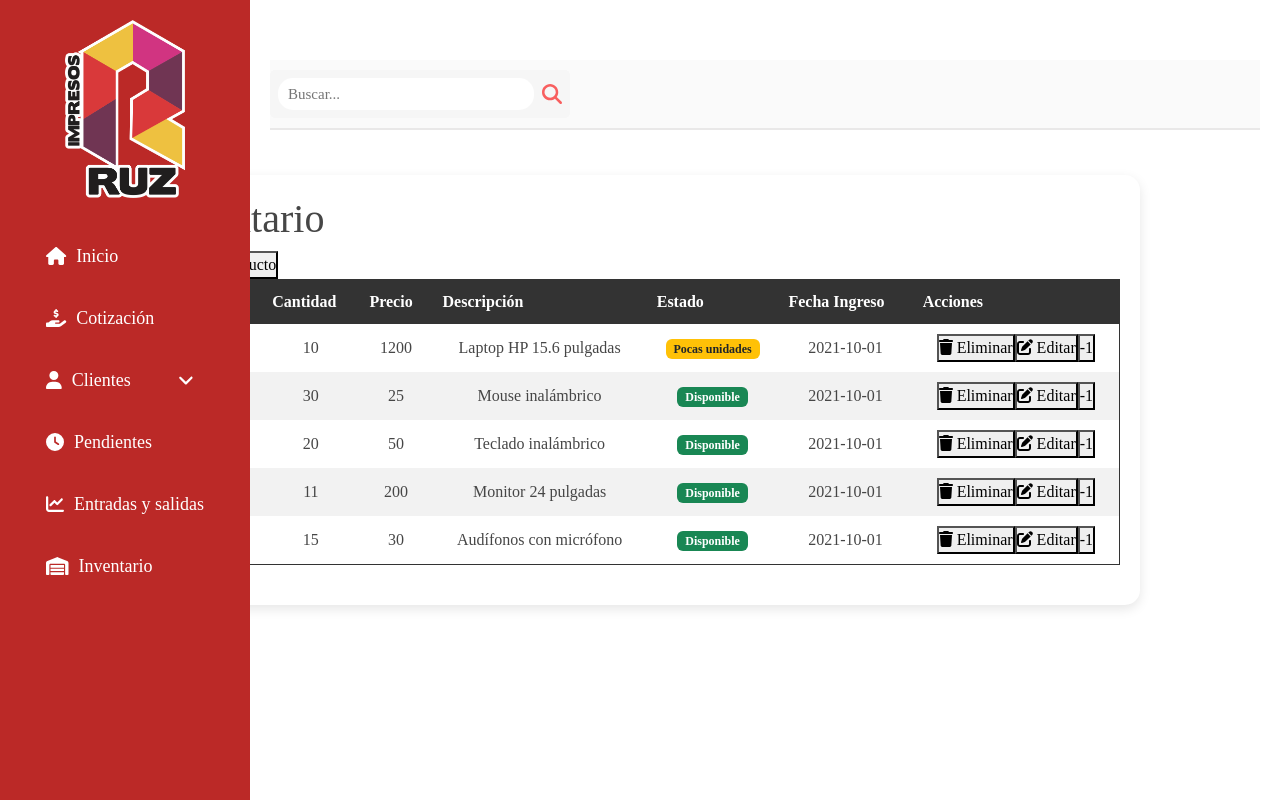
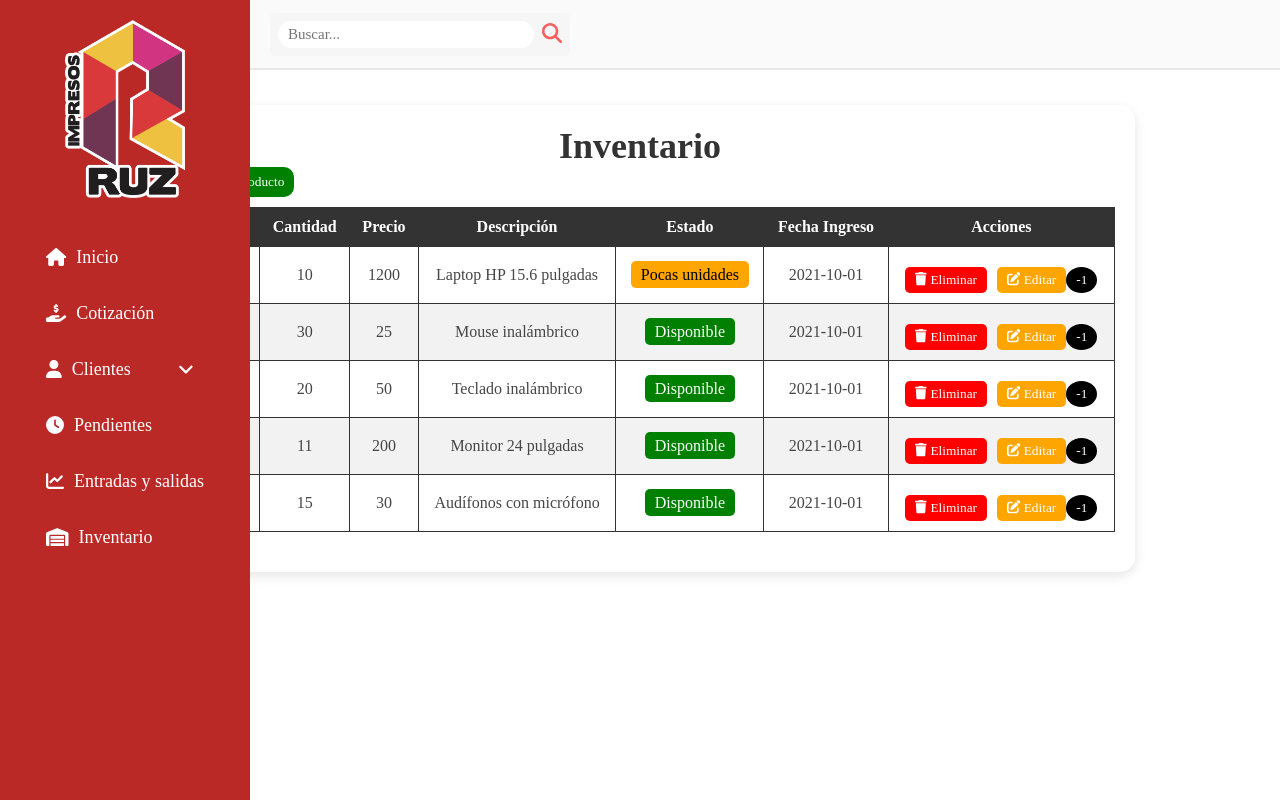
Before and after one commit to alejandromartin1/PrintAdmin, a React (Create React App) app in the folder frontend/: page /inventario in a window 1280 px wide. Built offline with nearby package versions, Linux system fonts and the light colour scheme.

Commit message:
subiendo los cambios en inventario y sin usar el Boostrap

```diff
--- a/frontend/src/index.js
+++ b/frontend/src/index.js
@@ -3,7 +3,6 @@ import ReactDOM from 'react-dom/client';
 import './index.css';
 import App from './App';
 import reportWebVitals from './reportWebVitals';
-import "bootstrap/dist/css/bootstrap.min.css";
 
 
 const root = ReactDOM.createRoot(document.getElementById('root'));
--- a/frontend/src/pages/inventario.jsx
+++ b/frontend/src/pages/inventario.jsx
@@ -1,8 +1,7 @@
 import React, { useState } from "react";
 import "../styles/inventario.css";
 import { FontAwesomeIcon } from "@fortawesome/react-fontawesome";
-import { faEdit, faTrash } from "@fortawesome/free-solid-svg-icons";
-import { Modal, Button} from "react-bootstrap";
+import { faEdit, faPlus, faTrash } from "@fortawesome/free-solid-svg-icons";
 
 const Inventario = () => {
     const [products, setProducts] = useState([
@@ -15,11 +14,25 @@ const Inventario = () => {
 
     const [showModal, setShowModal] = useState(false);
     const [selectedProduct, setSelectedProduct] = useState(null);
+    const [modalType, setModalType] = useState(""); // "agregar", "editar" o "eliminar"
+    const [formData, setFormData] = useState({
+        producto: "",
+        cantidad: "",
+        precio: "",
+        descripcion: "",
+        fechaIngreso: new Date().toISOString().split("T")[0],
+    });
 
-
-        // Abrir modal de confirmación
-    const handleShowModal = (product) => {
+    // Abrir modal
+    const handleShowModal = (type, product) => {
+        setModalType(type);
         setSelectedProduct(product);
+        setFormData(product || {
+            producto: "",
+            cantidad: "",
+            precio: "",
+            descripcion: "",
+        });
         setShowModal(true);
     };
 
@@ -29,13 +42,29 @@ const Inventario = () => {
         setSelectedProduct(null);
     };
 
-    // Eliminar producto confirmado
+    // Manejar cambios en el formulario
+    const handleChange = (e) => {
+        setFormData({ ...formData, [e.target.name]: e.target.value });
+    };
+
+    const handleSave = () => {
+        const nuevaFecha = new Date().toISOString().split("T")[0]; // Obtiene la fecha en formato "YYYY-MM-DD"
+
+        if (modalType === "editar") {
+            setProducts(products.map((p) => (p.id === selectedProduct.id ? { ...p, ...formData } : p)));
+        } else {
+            setProducts([...products, { id: Date.now(), ...formData, fechaIngreso: nuevaFecha }]);
+        }
+        handleCloseModal();
+    };
+
+    // Eliminar producto
     const handleDelete = () => {
         setProducts(products.filter((p) => p.id !== selectedProduct.id));
         handleCloseModal();
     };
 
-  // Función para determinar el estado basado en la cantidad
+    // Determinar estado según cantidad
     const determinarEstado = (cantidad) => {
         if (cantidad > 10) return "Disponible";
         if (cantidad > 0) return "Pocas unidades";
@@ -44,20 +73,20 @@ const Inventario = () => {
 
     // Disminuir cantidad y actualizar estado
     const handleDecrease = (id) => {
-        setProducts(
-        products.map((product) =>
+        setProducts(products.map((product) =>
             product.id === id
                 ? { ...product, cantidad: Math.max(0, product.cantidad - 1) }
                 : product
-        )
-        );
+        ));
     };
 
     return (
         <div className="inventario-container">
             <h1 className="inventario-title">Inventario</h1>
             <div className="Tabla-container">
-            <button>Agregar Producto</button>
+                <button className="btn-agregar" onClick={() => handleShowModal("agregar")}>
+                    <FontAwesomeIcon icon={faPlus}/> Agregar Producto
+                </button>
                 <table>
                     <thead>
                         <tr>
@@ -78,27 +107,19 @@ const Inventario = () => {
                                 <td>{product.precio}</td>
                                 <td>{product.descripcion}</td>
                                 <td>
-                    <span
-                        className={`badge ${
-                        determinarEstado(product.cantidad) === "Disponible"
-                            ? "bg-success"
-                            : determinarEstado(product.cantidad) === "Pocas unidades"
-                            ? "bg-warning text-dark"
-                            : "bg-danger"
-                        }`}
-                    >
+                                    <span className={`estado ${determinarEstado(product.cantidad).toLowerCase().replace(/\s+/g, '-')}`}>
                                         {determinarEstado(product.cantidad)}
                                     </span>
                                 </td>
                                 <td>{product.fechaIngreso}</td>
                                 <td>
-                    <button onClick={() => handleShowModal(product)}>
+                                    <button className="btn-delete" onClick={() => handleShowModal("eliminar", product)}>
                                         <FontAwesomeIcon icon={faTrash} /> Eliminar
                                     </button>
-                    <button>
+                                    <button className="btn-edit" onClick={() => handleShowModal("editar", product)}>
                                         <FontAwesomeIcon icon={faEdit} /> Editar
                                     </button>
-                    <button variant="secondary" onClick={() => handleDecrease(product.id)}>
+                                    <button className="btn-decrease" onClick={() => handleDecrease(product.id)}>
                                         -1
                                     </button>
                                 </td>
@@ -106,26 +127,52 @@ const Inventario = () => {
                         ))}
                     </tbody>
                 </table>
-            {/* Modal de confirmación */}
-            <Modal show={showModal} onHide={handleCloseModal}>
-                <Modal.Header closeButton>
-                <Modal.Title>Confirmar Eliminación</Modal.Title>
-                </Modal.Header>
-                <Modal.Body>
+            </div>
+
+            {/* MODAL DE ELIMINAR */}
+            {modalType === "eliminar" && showModal && (
+                <div className="modal-overlay">
+                    <div className="modal">
+                        <h2>Confirmar Eliminación</h2>
                         {selectedProduct && (
                             <p>¿Estás seguro de que quieres eliminar <strong>{selectedProduct.producto}</strong> del inventario?</p>
                         )}
-                </Modal.Body>
-                <Modal.Footer>
-                <Button variant="secondary" onClick={handleCloseModal}>
-                    Cancelar
-                </Button>
-                <Button variant="danger" onClick={handleDelete}>
-                    Eliminar
-                </Button>
-                </Modal.Footer>
-            </Modal>
+                        <div className="modal-buttons">
+                            <button className="btn-cancel" onClick={handleCloseModal}>Cancelar</button>
+                            <button className="btn-confirm" onClick={handleDelete}>Eliminar</button>
                         </div>
+                    </div>
+                </div>
+            )}
+
+            {/* MODAL DE AGREGAR/EDITAR */}
+            {(modalType === "agregar" || modalType === "editar") && showModal && (
+                <div className="modal-overlay">
+                    <div className="modal2">
+                        <h2>{modalType === "editar" ? "Editar Producto" : "Agregar Producto"}</h2>
+                        <form>
+                            <label>Producto:</label>
+                            <input type="text" name="producto" value={formData.producto} onChange={handleChange} required />
+
+                            <label>Cantidad:</label>
+                            <input type="number" name="cantidad" value={formData.cantidad} onChange={handleChange} required />
+
+                            <label>Precio:</label>
+                            <input type="number" name="precio" value={formData.precio} onChange={handleChange} required />
+
+                            <label>Descripción:</label>
+                            <textarea name="descripcion" value={formData.descripcion} onChange={handleChange} required />
+
+                            <div className="modal-buttonss">
+                                <button className="btn-cancelar" onClick={handleCloseModal}>Cancelar</button>
+                                <button className="btn-confirmar" onClick={handleSave}>
+                                    {modalType === "editar" ? "Guardar Cambios" : "Agregar"}
+                                </button>
+                            </div>
+                        </form>
+                    </div>
+                </div>
+            )}
         </div>
     );
 };
--- a/frontend/src/styles/inventario.css
+++ b/frontend/src/styles/inventario.css
@@ -1,5 +1,5 @@
 .inventario-container {
-    max-width: 1000px;
+    max-width: 990px;
     margin: 0 auto;
     padding: 20px;
     background-color: #ffffff;
@@ -7,3 +7,193 @@
     box-shadow: 0 4px 12px rgba(0, 0, 0, 0.1);
     margin-top: 45px;
 }
+
+.inventario-title{
+    text-align: center;
+    font-size: 36px;
+    color: #333;
+    font-weight: 600;
+}
+
+/* modal */
+
+/* Fondo oscuro del modal */
+.modal-overlay {
+    position: fixed;
+    top: 0;
+    left: 0;
+    width: 100%;
+    height: 100%;
+    background: rgba(0, 0, 0, 0.5);
+    display: flex;
+    justify-content: center;
+    align-items: center;
+}
+
+/* Contenedor del modal */
+.modal {
+    background: white;
+    padding: 20px;
+    border-radius: 15px;
+    width: 420px;
+    text-align: center;
+    box-shadow: 0px 0px 10px rgba(0, 0, 0, 0.2);
+    transform: translateY(-20px);
+    opacity: 0;
+    animation: fadeIn 0.3s forwards;
+}
+
+/* Animación del modal */
+@keyframes fadeIn {
+    from {
+        opacity: 0;
+        transform: translateY(-20px);
+    }
+    to {
+        opacity: 1;
+        transform: translateY(0);
+    }
+}
+
+/* Botones del modal */
+.modal-buttons {
+    display: flex;
+    justify-content: space-between;
+    flex-wrap: 10px;
+    margin-top: 15px;
+}
+
+.btn-cancel {
+    background: gray;
+    color: white;
+    border: none;
+    padding: 8px 15px;
+    border-radius: 5px;
+    cursor: pointer;
+}
+
+.btn-confirm {
+    background: red;
+    color: white;
+    border: none;
+    padding: 8px 15px;
+    border-radius: 5px;
+    cursor: pointer;
+}
+
+.btn-delete {
+    background: red;
+    color: white;
+    border: none;
+    padding: 5px 10px;
+    border-radius: 5px;
+    cursor: pointer;
+    margin-right: 10px;
+}
+
+.btn-edit {
+    background: orange;
+    color: white;
+    border: none;
+    padding: 5px 10px;
+    border-radius: 5px;
+    cursor: pointer;
+}
+
+.btn-decrease {
+    background: rgb(0, 0, 0);
+    color: white;
+    border: none;
+    padding: 5px 10px;
+    border-radius: 50%;
+    cursor: pointer;
+    margin-top: 10px;
+}
+
+.btn-agregar {
+    background: green;
+    color: white;
+    border: none;
+    padding: 7px 10px;
+    border-radius: 10px;
+    cursor: pointer;
+    margin-bottom: 10px;
+}
+
+.btn-delete:hover,
+.btn-confirm:hover {
+    background: darkred;
+}
+
+.btn-cancel:hover {
+    background: darkgray;
+}
+
+/* Estado: Disponible */
+.estado.disponible {
+    background-color: green;
+    color: white;
+    padding: 5px 10px;
+    border-radius: 5px;
+}
+
+/* Estado: Pocas unidades */
+.estado.pocas-unidades {
+    background-color: orange;
+    color: black;
+    padding: 5px 10px;
+    border-radius: 5px;
+}
+
+/* Estado: Agotado */
+.estado.agotado {
+    background-color: red;
+    color: white;
+    padding: 5px 10px;
+    border-radius: 5px;
+}
+
+/* modal de agregar y editar */
+.modal2 {
+    background: white;
+    padding: 20px;
+    border-radius: 10px;
+    width: 400px;
+    text-align: center;
+    box-shadow: 0px 0px 10px rgba(0, 0, 0, 0.2);
+}
+
+/* 🔹 Estilos del formulario */
+.modal2 form {
+    display: flex;
+    flex-direction: column;
+    gap: 10px;
+}
+
+.modal2 label {
+    text-align: left;
+    font-weight: bold;
+}
+
+.modal2 input, .modal textarea {
+    width: 100%;
+    padding: 8px;
+    border: 1px solid #ccc;
+    border-radius: 5px;
+}
+
+/* 🔹 Botones */
+.modal-buttonss {
+    display: flex;
+    justify-content: space-around;
+    margin-top: 15px;
+}
+
+.btn-cancelar { background: gray; color: white; border-radius: 10px; padding: 7px 10px; border: none;}
+.btn-cancelar:hover {
+    background: darkgray;
+}
+.btn-confirmar { background: green; color: white; border-radius: 10px; padding: 7px 10px; border: none;}
+.btn-confirmar:hover {
+    background: rgba(0, 128, 0, 0.73);
+}
```
Lines whose indentation alone changed are shown as unchanged.
